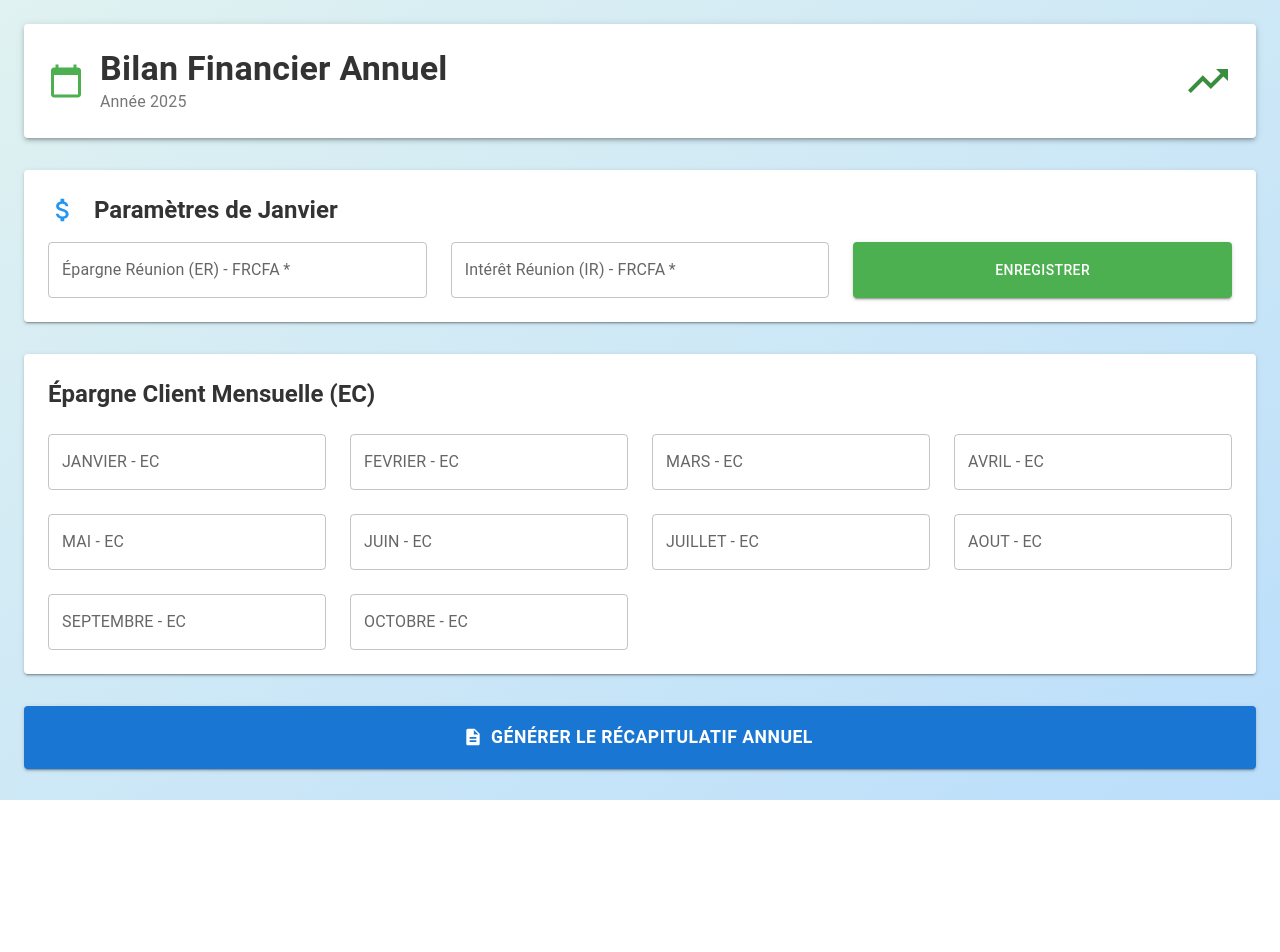
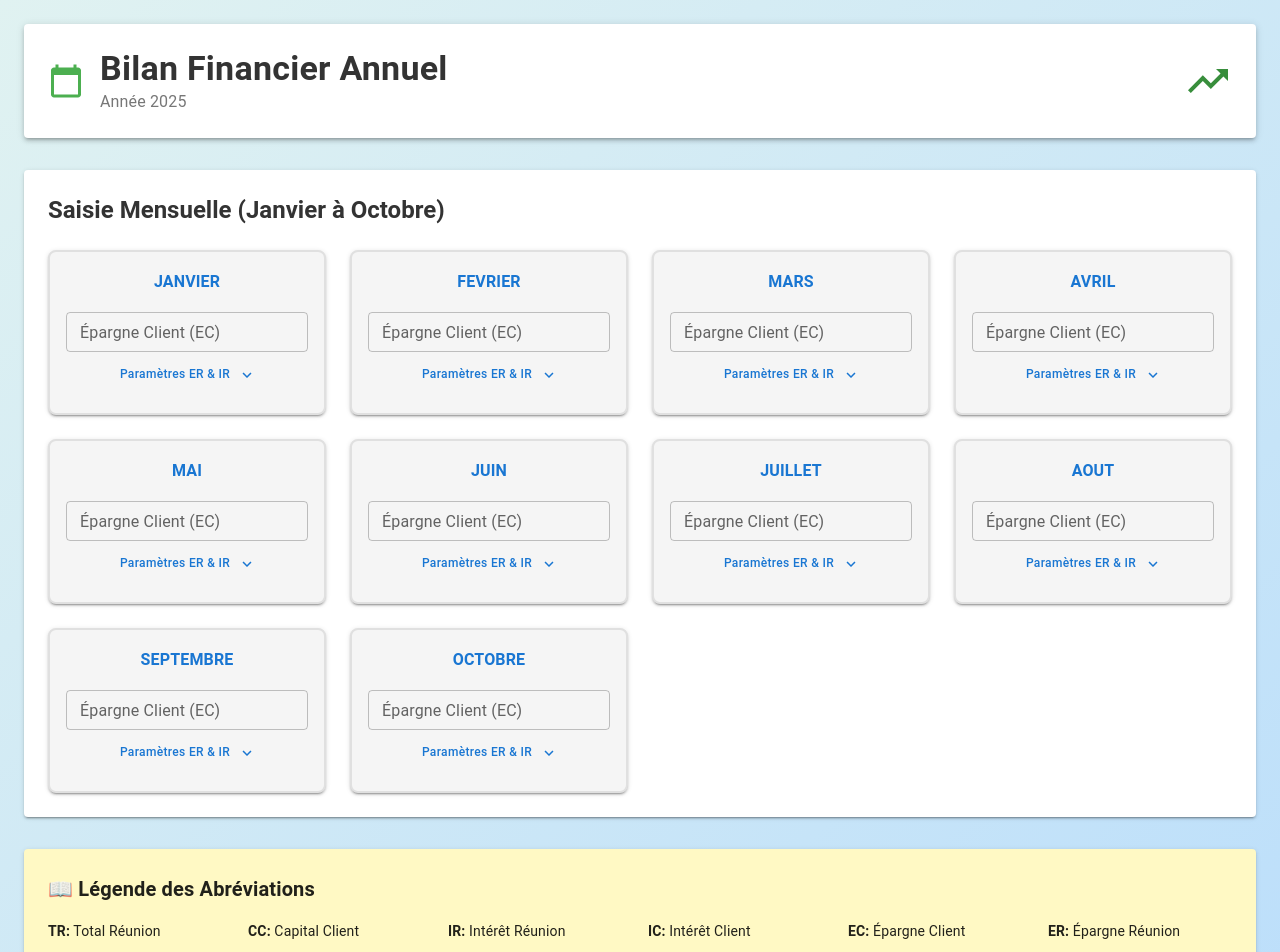
Before and after one commit to viadel13/reportannual, a Next.js app: page / in a window 1280 px wide. Shown: the top 952 px of the page. Before the commit the page ends 800 px from the top, so only its background shows below. Built offline with nearby package versions, Linux system fonts and the light colour scheme.

Commit message:
Update page.tsx

```diff
--- a/src/app/page.tsx
+++ b/src/app/page.tsx
@@ -1,18 +1,30 @@
 "use client"
 
 import React, { useState } from 'react';
-import { CalendarToday, TrendingUp, AttachMoney, Description } from '@mui/icons-material';
-import { TextField, Button, Box, Typography, Paper, Table, TableBody, TableCell, TableContainer, TableHead, TableRow } from '@mui/material';
+import { CalendarToday, TrendingUp, Description, ExpandMore } from '@mui/icons-material';
+import { TextField, Button, Box, Typography, Paper, Table, TableBody, TableCell, TableContainer, TableHead, TableRow, Collapse, IconButton } from '@mui/material';
 import Grid from '@mui/material/Grid';
 
 export default function Home() {
   const [currentYear] = useState(new Date().getFullYear());
-  const [epargneReunion, setEpargneReunion] = useState('');
-  const [interetReunion, setInteretReunion] = useState('');
-  const [monthlyData, setMonthlyData] = useState<Record<string, string>>({
-    janvier: '', fevrier: '', mars: '', avril: '', mai: '', juin: '',
-    juillet: '', aout: '', septembre: '', octobre: ''
+
+  // Données mensuelles avec EC, ER et IR pour chaque mois
+  const [monthlyData, setMonthlyData] = useState({
+    janvier: { ec: '', er: '5000', ir: '150' },
+    fevrier: { ec: '', er: '5000', ir: '150' },
+    mars: { ec: '', er: '5000', ir: '150' },
+    avril: { ec: '', er: '5000', ir: '150' },
+    mai: { ec: '', er: '5000', ir: '150' },
+    juin: { ec: '', er: '5000', ir: '150' },
+    juillet: { ec: '', er: '5000', ir: '150' },
+    aout: { ec: '', er: '5000', ir: '150' },
+    septembre: { ec: '', er: '5000', ir: '150' },
+    octobre: { ec: '', er: '5000', ir: '150' }
   });
+
+  // État pour gérer l'ouverture/fermeture des collapses
+  const [expandedMonths, setExpandedMonths] = useState({});
+
   const [showRecap, setShowRecap] = useState(false);
 
   const mois = [
@@ -25,38 +37,43 @@ export default function Home() {
     'JUILLET', 'AOUT', 'SEPTEMBRE', 'OCTOBRE'
   ];
 
-  const handleMonthlyChange = (month: keyof typeof monthlyData, value:string) => {
+  const handleMonthlyChange = (month, field, value) => {
     setMonthlyData(prev => ({
       ...prev,
-      [month]: value
+      [month]: {
+        ...prev[month],
+        [field]: value
+      }
+    }));
+  };
+
+  const toggleExpand = (month) => {
+    setExpandedMonths(prev => ({
+      ...prev,
+      [month]: !prev[month]
     }));
   };
 
   const handleSubmit = () => {
-    if (epargneReunion && interetReunion && monthlyData.janvier) {
-      const allMonthsFilled = mois.every(m => monthlyData[m]);
+    const allMonthsFilled = mois.every(m => monthlyData[m].ec);
     if (allMonthsFilled) {
       setShowRecap(true);
     } else {
-        alert('Veuillez remplir tous les mois de janvier à octobre');
-      }
-    } else {
-      alert('Veuillez remplir tous les champs de janvier');
+      alert('Veuillez remplir l\'Épargne Client (EC) pour tous les mois de janvier à octobre');
     }
   };
 
   const calculateResults = () => {
-    const results: any[] = [];
-    const ER = Math.floor(parseFloat(epargneReunion) || 0); // Only consider the integer part
-    const IR = Math.floor(parseFloat(interetReunion) || 0); // Only consider the integer part
-
-    const allEC = mois.map(m => Math.floor(parseFloat(monthlyData[m]) || 0)); // Only consider the integer part
+    const results = [];
 
     let TR_prev = 0;
     let CC_prev = 0;
 
     mois.forEach((month, index) => {
-      const EC = allEC[index];
+      const EC = Math.floor(parseFloat(monthlyData[month].ec) || 0);
+      const ER = Math.floor(parseFloat(monthlyData[month].er) || 0);
+      const IR = Math.floor(parseFloat(monthlyData[month].ir) || 0);
+
       let TR, IC, CC;
       let formuleTR, formuleIC, formuleCC;
 
@@ -64,19 +81,22 @@ export default function Home() {
         // JANVIER
         TR = ER;
         IC = (EC * IR) / TR;
-        CC = EC + IC + allEC[1];
+        CC = EC + IC + (Math.floor(parseFloat(monthlyData[mois[1]].ec) || 0));
 
-        formuleTR = `ER = ${ER.toFixed(0)} FRCFA`;
+        formuleTR = `ER${moisLabels[0]} = ${ER.toFixed(0)}`;
         formuleIC = `(EC${moisLabels[0]} × IR${moisLabels[0]}) ÷ TR${moisLabels[0]} = (${EC.toFixed(0)} × ${IR.toFixed(0)}) ÷ ${TR.toFixed(0)}`;
-        formuleCC = `EC${moisLabels[0]} + IC${moisLabels[0]} + EC${moisLabels[1]} = ${EC.toFixed(0)} + ${IC.toFixed(0)} + ${allEC[1].toFixed(0)}`;
+        formuleCC = `EC${moisLabels[0]} + IC${moisLabels[0]} + EC${moisLabels[1]} = ${EC.toFixed(0)} + ${IC.toFixed(0)} + ${(Math.floor(parseFloat(monthlyData[mois[1]].ec) || 0)).toFixed(0)}`;
       } else {
         // FEVRIER à OCTOBRE
-        TR = TR_prev + IR + ER;
+        const IR_prev = Math.floor(parseFloat(monthlyData[mois[index-1]].ir) || 0);
+        const ER_prev = Math.floor(parseFloat(monthlyData[mois[index-1]].er) || 0);
+
+        TR = TR_prev + IR_prev + ER;
         IC = (CC_prev * IR) / TR;
-        const nextEC = index < 9 ? allEC[index + 1] : 0;
+        const nextEC = index < 9 ? Math.floor(parseFloat(monthlyData[mois[index + 1]].ec) || 0) : 0;
         CC = CC_prev + IC + nextEC;
 
-        formuleTR = `TR${moisLabels[index-1]} + IR${moisLabels[index-1]} + ER${moisLabels[index]} = ${TR_prev.toFixed(0)} + ${IR.toFixed(0)} + ${ER.toFixed(0)}`;
+        formuleTR = `TR${moisLabels[index-1]} + IR${moisLabels[index-1]} + ER${moisLabels[index]} = ${TR_prev.toFixed(0)} + ${IR_prev.toFixed(0)} + ${ER.toFixed(0)}`;
         formuleIC = `(CC${moisLabels[index-1]} × IR${moisLabels[index]}) ÷ TR${moisLabels[index]} = (${CC_prev.toFixed(0)} × ${IR.toFixed(0)}) ÷ ${TR.toFixed(0)}`;
 
         if (index < 9) {
@@ -131,70 +151,127 @@ export default function Home() {
 
         {!showRecap ? (
           <Box>
-                {/* Section Janvier - Paramètres initiaux */}
+            {/* Section mensuelle avec paramètres ER et IR en collapse */}
             <Paper sx={{ padding: 3, marginBottom: 4, boxShadow: 2 }}>
-                  <Box sx={{ display: 'flex', alignItems: 'center', marginBottom: 2 }}>
-                    <AttachMoney sx={{ fontSize: 30, color: '#2196f3', marginRight: 2 }} />
-                    <Typography variant="h5" sx={{ fontWeight: 'bold', color: '#333' }}>
-                      Paramètres de Janvier
+              <Typography variant="h5" sx={{ fontWeight: 'bold', color: '#333', marginBottom: 3 }}>
+                Saisie Mensuelle (Janvier à Octobre)
+              </Typography>
+
+              <Grid container spacing={3}>
+                {mois.map((month, idx) => (
+                  <Grid size={{xs: 12, sm: 6, md: 4, lg: 3}} key={month}>
+                    <Paper
+                      elevation={2}
+                      sx={{
+                        padding: 2,
+                        backgroundColor: '#f5f5f5',
+                        border: '2px solid #e0e0e0',
+                        borderRadius: 2
+                      }}
+                    >
+                      <Typography
+                        variant="subtitle1"
+                        sx={{
+                          fontWeight: 'bold',
+                          color: '#1976d2',
+                          marginBottom: 2,
+                          textAlign: 'center'
+                        }}
+                      >
+                        {moisLabels[idx]}
+                      </Typography>
+
+                      {/* Épargne Client (principal) */}
+                      <TextField
+                        label="Épargne Client (EC)"
+                        type="number"
+                        fullWidth
+                        size="small"
+                        value={monthlyData[month].ec}
+                        onChange={(e) => handleMonthlyChange(month, 'ec', e.target.value)}
+                        placeholder="FRCFA"
+                        variant="outlined"
+                        sx={{ marginBottom: 1 }}
+                      />
+
+                      {/* Bouton pour afficher/masquer ER et IR */}
+                      <Box sx={{ display: 'flex', alignItems: 'center', justifyContent: 'center', marginBottom: 1 }}>
+                        <Button
+                          size="small"
+                          onClick={() => toggleExpand(month)}
+                          endIcon={
+                            <ExpandMore
+                              sx={{
+                                transform: expandedMonths[month] ? 'rotate(180deg)' : 'rotate(0deg)',
+                                transition: '0.3s'
+                              }}
+                            />
+                          }
+                          sx={{ fontSize: '0.75rem', textTransform: 'none' }}
+                        >
+                          Paramètres ER & IR
+                        </Button>
+                      </Box>
+
+                      {/* Collapse pour ER et IR */}
+                      <Collapse in={expandedMonths[month]} timeout="auto">
+                        <Box sx={{ padding: 1, backgroundColor: '#fff', borderRadius: 1, border: '1px solid #e0e0e0' }}>
+                          <TextField
+                            label="Épargne Réunion (ER)"
+                            type="number"
+                            fullWidth
+                            size="small"
+                            value={monthlyData[month].er}
+                            onChange={(e) => handleMonthlyChange(month, 'er', e.target.value)}
+                            placeholder="FRCFA"
+                            variant="outlined"
+                            sx={{ marginBottom: 1 }}
+                          />
+                          <TextField
+                            label="Intérêt Réunion (IR)"
+                            type="number"
+                            fullWidth
+                            size="small"
+                            value={monthlyData[month].ir}
+                            onChange={(e) => handleMonthlyChange(month, 'ir', e.target.value)}
+                            placeholder="FRCFA"
+                            variant="outlined"
+                          />
+                          <Typography variant="caption" sx={{ display: 'block', marginTop: 1, color: '#666' }}>
+                            Valeurs par défaut: ER={monthlyData[month].er}, IR={monthlyData[month].ir}
                           </Typography>
                         </Box>
-                  <Grid container spacing={3}>
-                    <Grid size={{xs: 12, md: 4}}>
-                      <TextField
-                          label="Épargne Réunion (ER) - FRCFA"
-                          type="number"
-                          fullWidth
-                          value={epargneReunion}
-                          onChange={(e) => setEpargneReunion(e.target.value)}
-                          placeholder="Ex: 5000"
-                          variant="outlined"
-                          required
-                      />
+                      </Collapse>
+                    </Paper>
                   </Grid>
-                    <Grid size={{xs: 12, md: 4}}>
-                      <TextField
-                          label="Intérêt Réunion (IR) - FRCFA"
-                          type="number"
-                          fullWidth
-                          value={interetReunion}
-                          onChange={(e) => setInteretReunion(e.target.value)}
-                          placeholder="Ex: 150"
-                          variant="outlined"
-                          required
-                      />
-                    </Grid>
-                    <Grid size={{xs: 12, md: 4}}>
-                      <Button
-                          variant={'contained'}
-                          fullWidth
-                          sx={{ height: '56px', backgroundColor: '#4caf50' }}
-                      >
-                        Enregistrer
-                      </Button>
-                    </Grid>
+                ))}
               </Grid>
             </Paper>
 
-                {/* Section mensuelle (Janvier à Octobre) */}
-                <Paper sx={{ padding: 3, marginBottom: 4, boxShadow: 2 }}>
-                  <Typography variant="h5" sx={{ fontWeight: 'bold', color: '#333', marginBottom: 3 }}>
-                    Épargne Client Mensuelle (EC)
+            {/* Légende */}
+            <Paper sx={{ padding: 3, marginBottom: 4, backgroundColor: '#fff9c4', boxShadow: 2 }}>
+              <Typography variant="h6" sx={{ fontWeight: 'bold', marginBottom: 2 }}>
+                📖 Légende des Abréviations
               </Typography>
-                  <Grid container spacing={3}>
-                    {mois.map((month, idx) => (
-                        <Grid size={{xs: 12, sm: 6, md: 3}} key={month}>
-                          <TextField
-                              label={`${moisLabels[idx]} - EC`}
-                              type="number"
-                              fullWidth
-                              value={monthlyData[month]}
-                              onChange={(e) => handleMonthlyChange(month, e.target.value)}
-                              placeholder="FRCFA"
-                              variant="outlined"
-                          />
+              <Grid container spacing={2}>
+                <Grid size={{xs: 6, sm: 4, md: 2}}>
+                  <Typography variant="body2"><strong>TR:</strong> Total Réunion</Typography>
                 </Grid>
-                    ))}
+                <Grid size={{xs: 6, sm: 4, md: 2}}>
+                  <Typography variant="body2"><strong>CC:</strong> Capital Client</Typography>
+                </Grid>
+                <Grid size={{xs: 6, sm: 4, md: 2}}>
+                  <Typography variant="body2"><strong>IR:</strong> Intérêt Réunion</Typography>
+                </Grid>
+                <Grid size={{xs: 6, sm: 4, md: 2}}>
+                  <Typography variant="body2"><strong>IC:</strong> Intérêt Client</Typography>
+                </Grid>
+                <Grid size={{xs: 6, sm: 4, md: 2}}>
+                  <Typography variant="body2"><strong>EC:</strong> Épargne Client</Typography>
+                </Grid>
+                <Grid size={{xs: 6, sm: 4, md: 2}}>
+                  <Typography variant="body2"><strong>ER:</strong> Épargne Réunion</Typography>
+                </Grid>
               </Grid>
             </Paper>
 
@@ -211,29 +288,38 @@ export default function Home() {
           </Box>
         ) : (
           <Paper sx={{ padding: 3, boxShadow: 3 }}>
+            <Box sx={{ display: 'flex', justifyContent: 'space-between', marginBottom: 4 }}>
+              <Typography variant="h4" sx={{ fontWeight: 'bold', color: '#333' }}>
+                📊 Récapitulatif Annuel {currentYear}
+              </Typography>
+              <Button onClick={() => setShowRecap(false)} variant="outlined" color="secondary">
+                Modifier
+              </Button>
+            </Box>
+
             {/* Résumé global */}
             <Grid container spacing={3} sx={{ marginBottom: 4 }}>
-                  <Grid size={{xs: 12, sm: 4}}>
-                    <Paper sx={{ padding: 2, backgroundColor: '#e3f2fd', boxShadow: 2 }}>
-                      <Typography variant="body1" sx={{ color: '#555' }}>Épargne Réunion (ER)</Typography>
-                      <Typography variant="h5" sx={{ fontWeight: 'bold', color: '#2196f3' }}>
-                        {parseInt(epargneReunion).toFixed(0)} FRCFA
+              <Grid size={{xs: 12, sm: 6, md: 4}}>
+                <Paper sx={{ padding: 2, backgroundColor: '#f3e5f5', boxShadow: 2 }}>
+                  <Typography variant="body1" sx={{ color: '#555' }}>Total Épargne Client</Typography>
+                  <Typography variant="h5" sx={{ fontWeight: 'bold', color: '#9c27b0' }}>
+                    {mois.reduce((sum, m) => sum + (parseInt(monthlyData[m].ec) || 0), 0).toFixed(0)} FRCFA
                   </Typography>
                 </Paper>
               </Grid>
-                  <Grid size={{xs: 12, sm: 4}}>
-                    <Paper sx={{ padding: 2, backgroundColor: '#c8e6c9', boxShadow: 2 }}>
-                      <Typography variant="body1" sx={{ color: '#555' }}>Intérêt Réunion (IR)</Typography>
-                      <Typography variant="h5" sx={{ fontWeight: 'bold', color: '#388e3c' }}>
-                        {parseInt(interetReunion).toFixed(0)} FRCFA
+              <Grid size={{xs: 12, sm: 6, md: 4}}>
+                <Paper sx={{ padding: 2, backgroundColor: '#e3f2fd', boxShadow: 2 }}>
+                  <Typography variant="body1" sx={{ color: '#555' }}>Capital Final (CC)</Typography>
+                  <Typography variant="h5" sx={{ fontWeight: 'bold', color: '#2196f3' }}>
+                    {calculateResults()[9]?.CC || '0'} FRCFA
                   </Typography>
                 </Paper>
               </Grid>
-                  <Grid size={{xs: 12, sm: 4}}>
-                    <Paper sx={{ padding: 2, backgroundColor: '#f3e5f5', boxShadow: 2 }}>
-                      <Typography variant="body1" sx={{ color: '#555' }}>Total Épargne Client</Typography>
-                      <Typography variant="h5" sx={{ fontWeight: 'bold', color: '#9c27b0' }}>
-                        {Object.values(monthlyData).reduce((sum, val) => sum + (parseInt(val) || 0), 0).toFixed(0)} FRCFA
+              <Grid size={{xs: 12, sm: 6, md: 4}}>
+                <Paper sx={{ padding: 2, backgroundColor: '#c8e6c9', boxShadow: 2 }}>
+                  <Typography variant="body1" sx={{ color: '#555' }}>Intérêts Totaux (IC)</Typography>
+                  <Typography variant="h5" sx={{ fontWeight: 'bold', color: '#388e3c' }}>
+                    {calculateResults().reduce((sum, row) => sum + parseFloat(row.IC), 0).toFixed(0)} FRCFA
                   </Typography>
                 </Paper>
               </Grid>
@@ -245,12 +331,12 @@ export default function Home() {
                 <TableHead>
                   <TableRow sx={{ backgroundColor: '#1976d2' }}>
                     <TableCell sx={{ color: 'white', fontWeight: 'bold', fontSize: '1rem' }}>DATE</TableCell>
-                        <TableCell sx={{ color: 'white', fontWeight: 'bold', fontSize: '1rem' }} align="right">ÉPARGNE RÉUNION (ER)</TableCell>
-                        <TableCell sx={{ color: 'white', fontWeight: 'bold', fontSize: '1rem' }} align="right">INTÉRÊT RÉUNION (IR)</TableCell>
-                        <TableCell sx={{ color: 'white', fontWeight: 'bold', fontSize: '1rem' }} align="right">TOTAL RÉUNION (TR)</TableCell>
-                        <TableCell sx={{ color: 'white', fontWeight: 'bold', fontSize: '1rem' }} align="right">ÉPARGNE CLIENT (EC)</TableCell>
-                        <TableCell sx={{ color: 'white', fontWeight: 'bold', fontSize: '1rem' }} align="right">INTÉRÊT CLIENT (IC)</TableCell>
-                        <TableCell sx={{ color: 'white', fontWeight: 'bold', fontSize: '1rem' }} align="right">CAPITAL CLIENT (CC)</TableCell>
+                    <TableCell sx={{ color: 'white', fontWeight: 'bold', fontSize: '1rem' }} align="right">ER</TableCell>
+                    <TableCell sx={{ color: 'white', fontWeight: 'bold', fontSize: '1rem' }} align="right">IR</TableCell>
+                    <TableCell sx={{ color: 'white', fontWeight: 'bold', fontSize: '1rem' }} align="right">TR</TableCell>
+                    <TableCell sx={{ color: 'white', fontWeight: 'bold', fontSize: '1rem' }} align="right">EC</TableCell>
+                    <TableCell sx={{ color: 'white', fontWeight: 'bold', fontSize: '1rem' }} align="right">IC</TableCell>
+                    <TableCell sx={{ color: 'white', fontWeight: 'bold', fontSize: '1rem' }} align="right">CC</TableCell>
                   </TableRow>
                 </TableHead>
                 <TableBody>
@@ -297,13 +383,13 @@ export default function Home() {
               <Box sx={{ marginLeft: 2 }}>
                 <Typography variant="body2" sx={{ marginBottom: 1 }}>
                   <strong style={{ color: '#1565c0' }}>Total Réunion (TR):</strong>
-                      <br />• Janvier: TR = ER
+                  <br />• Janvier: TR = ER du mois
                   <br />• Autres mois: TR = TR(mois précédent) + IR(mois précédent) + ER(mois actuel)
                 </Typography>
                 <Typography variant="body2" sx={{ marginBottom: 1 }}>
                   <strong style={{ color: '#e65100' }}>Intérêt Client (IC):</strong>
-                      <br />• Janvier: IC = (EC × IR) ÷ TR
-                      <br />• Autres mois: IC = (CC du mois précédent × IR) ÷ TR
+                  <br />• Janvier: IC = (EC × IR du mois) ÷ TR
+                  <br />• Autres mois: IC = (CC du mois précédent × IR du mois) ÷ TR
                 </Typography>
                 <Typography variant="body2">
                   <strong style={{ color: '#6a1b9a' }}>Capital Client (CC):</strong>
```
Lines whose indentation alone changed are shown as unchanged.
